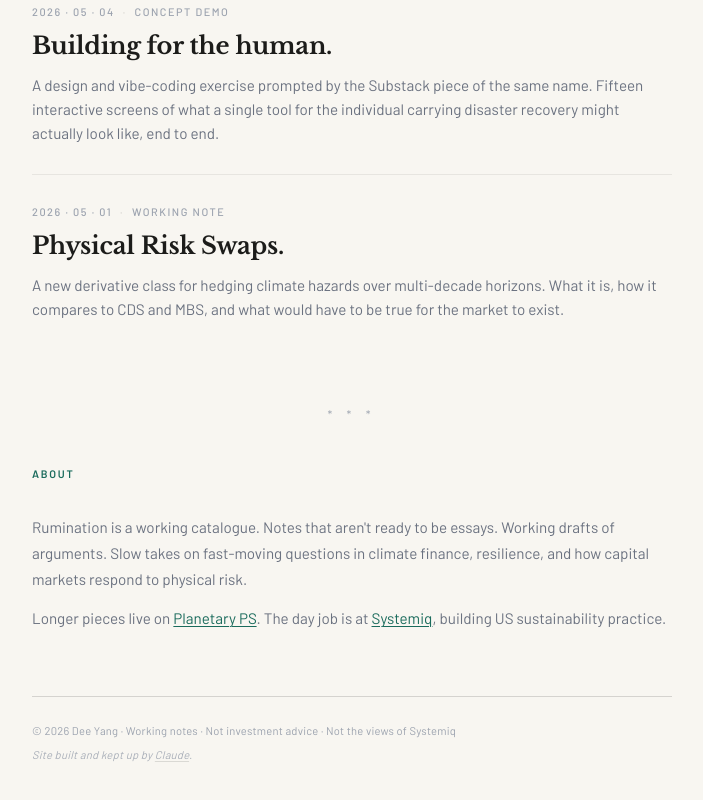
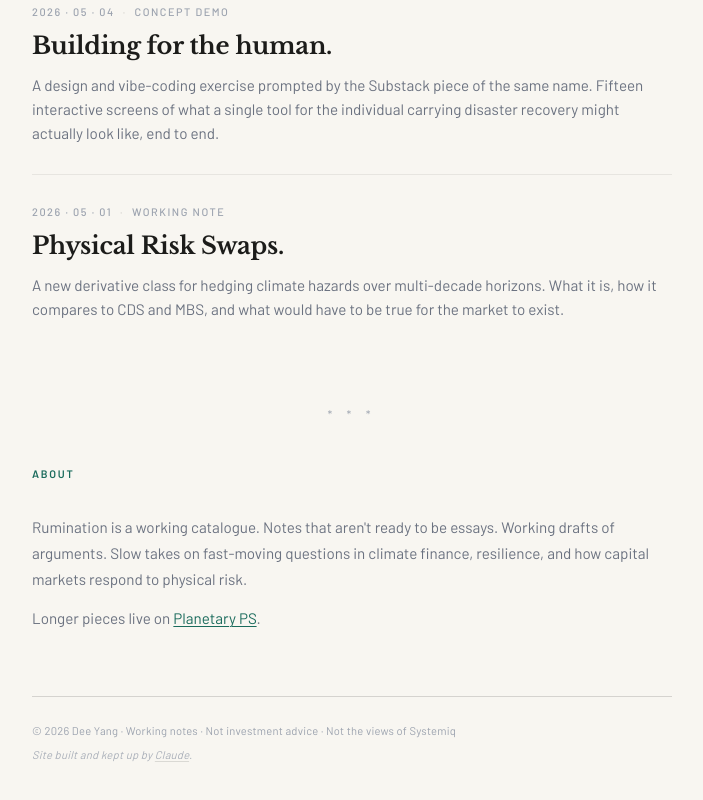
Before and after one commit to planetaryps/rumination, a plain HTML site: page index.html in a window 1280 px wide. Shown: the part 1291-2091 px from the top of the page, without its empty margins (288-991 px from the left). Drawn offline with nearby package versions, Linux system fonts and the light colour scheme.

Commit message:
Remove Systemiq line from About

```diff
--- a/index.html
+++ b/index.html
@@ -281,7 +281,7 @@
 
 <div class="about-block">
   <p>Rumination is a working catalogue. Notes that aren't ready to be essays. Working drafts of arguments. Slow takes on fast-moving questions in climate finance, resilience, and how capital markets respond to physical risk.</p>
-  <p>Longer pieces live on <a href="https://planetaryps.substack.com" target="_blank" rel="noopener">Planetary PS</a>. The day job is at <a href="https://www.systemiq.earth" target="_blank" rel="noopener">Systemiq</a>, building US sustainability practice.</p>
+  <p>Longer pieces live on <a href="https://planetaryps.substack.com" target="_blank" rel="noopener">Planetary PS</a>.</p>
 </div>
 
 <footer>
```
